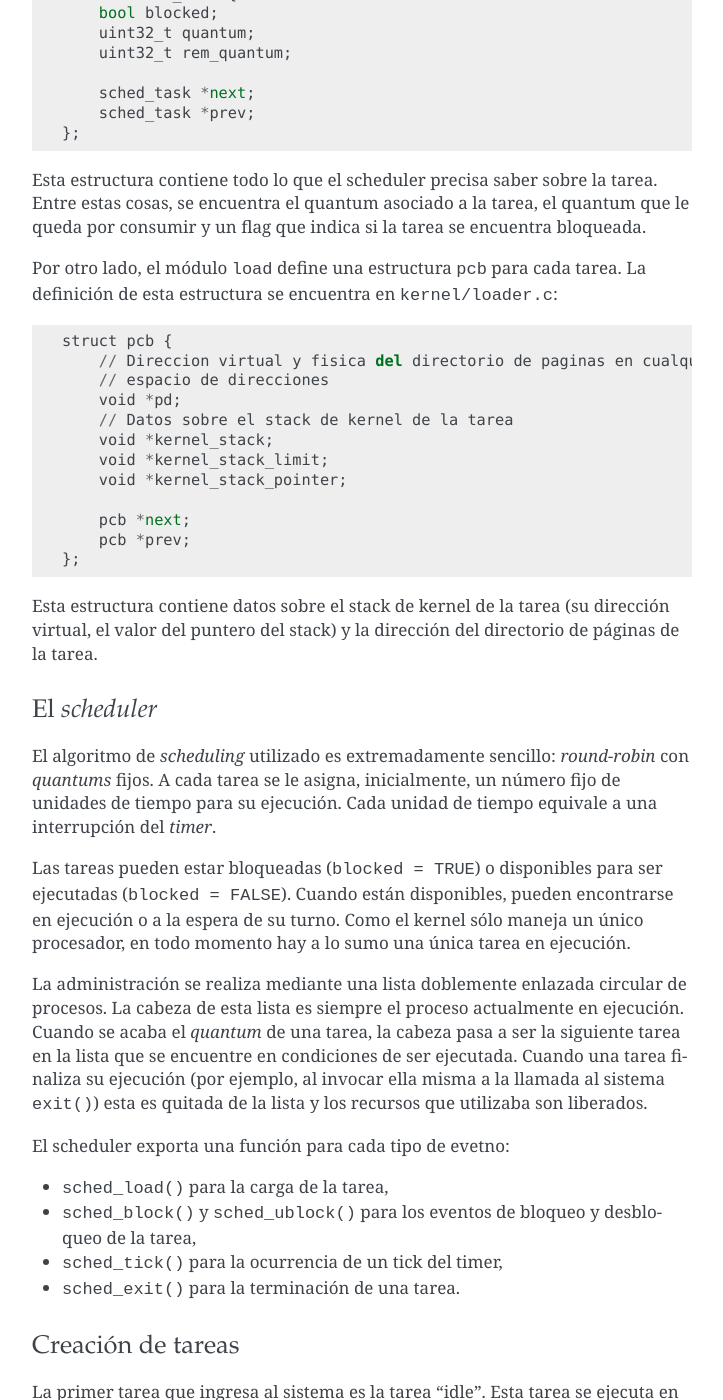
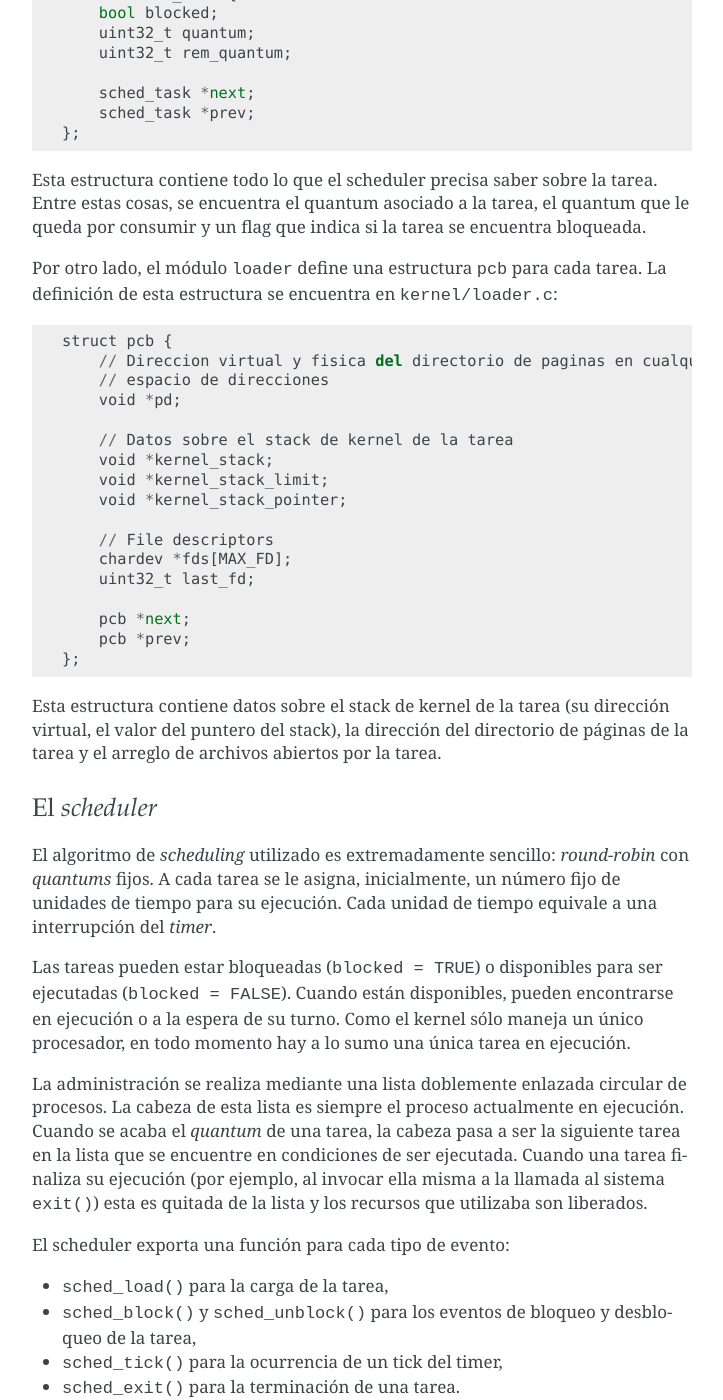
Before and after one commit to crazy2k/tp-pso, a Sphinx documentation site: the page built from doc/inside.rst, in a window 1280 px wide and 1400 px high, scrolled down 2008 px. Shown: the whole window, without its empty margins (388-1111 px from the left). Built offline with Sphinx 7.4.7, drawn with Linux system fonts in a browser that asks for light colours; formulas are drawn with MathJax 3; some of the changed text lies outside the part shown.

Commit message:
Actualizar documentacion

```diff
--- a/doc/inside.rst
+++ b/doc/inside.rst
@@ -55,15 +55,16 @@
 ================ ==========================================================
 Directorio       Contenido
 ================ ==========================================================
-**raíz**         representa la base de la estructura de directorios. Además
+**/**            representa la base de la estructura de directorios. Además
                  de contener al resto de los directorios, posee archivos de
                  alcance global en el proyecto.
 **src/**         posee todos los archivos y directorios referidos al
                  proyecto menos la documentación
 **src/bin/**     es el directorio en el que se hallará la imagen del kernel
-                 y el archivo correspondiente al disco floppy una vez se
-                 realice la compilación del código. Además, posee el código
-                 binario correspondiente a los BIOS de bochs.
+                 y los archivos correspondientes al disco floppy y disco
+                 rígido una vez se realice la compilación del código.
+                 Además, posee el código binario correspondiente a los BIOS
+                 de bochs.
 **src/boot/**    alberga el código fuente del bootloader.
 **src/include/** posee los encabezados del kernel.
 **src/kernel/**  contiene el código fuente del kernel y además alberga los
@@ -112,25 +113,31 @@
 quantum que le queda por consumir y un flag que indica si la tarea se
 encuentra bloqueada.
 
-Por otro lado, el módulo ``load`` define una estructura ``pcb`` para cada
+Por otro lado, el módulo ``loader`` define una estructura ``pcb`` para cada
 tarea. La definición de esta estructura se encuentra en ``kernel/loader.c``::
 
     struct pcb {
         // Direccion virtual y fisica del directorio de paginas en cualquier
         // espacio de direcciones
         void *pd;
+
         // Datos sobre el stack de kernel de la tarea
         void *kernel_stack;
         void *kernel_stack_limit;
         void *kernel_stack_pointer;
+
+        // File descriptors
+        chardev *fds[MAX_FD];
+        uint32_t last_fd;
 
         pcb *next;
         pcb *prev;
     };
 
 Esta estructura contiene datos sobre el stack de kernel de la tarea (su
-dirección virtual, el valor del puntero del stack) y la dirección del
-directorio de páginas de la tarea.
+dirección virtual, el valor del puntero del stack), la dirección del
+directorio de páginas de la tarea y el arreglo de archivos abiertos por
+la tarea.
 
 
 El *scheduler*
@@ -155,10 +162,10 @@
 (por ejemplo, al invocar ella misma a la llamada al sistema ``exit()``)
 esta es quitada de la lista y los recursos que utilizaba son liberados.
 
-El scheduler exporta una función para cada tipo de evetno:
+El scheduler exporta una función para cada tipo de evento:
 
 * ``sched_load()`` para la carga de la tarea,
-* ``sched_block()`` y ``sched_ublock()`` para los eventos de bloqueo y
+* ``sched_block()`` y ``sched_unblock()`` para los eventos de bloqueo y
   desbloqueo de la tarea,
 * ``sched_tick()`` para la ocurrencia de un tick del timer,
 * ``sched_exit()`` para la terminación de una tarea.
```
Also changed, not shown: other parts of doc/inside.rst (+2 -3 lines).
